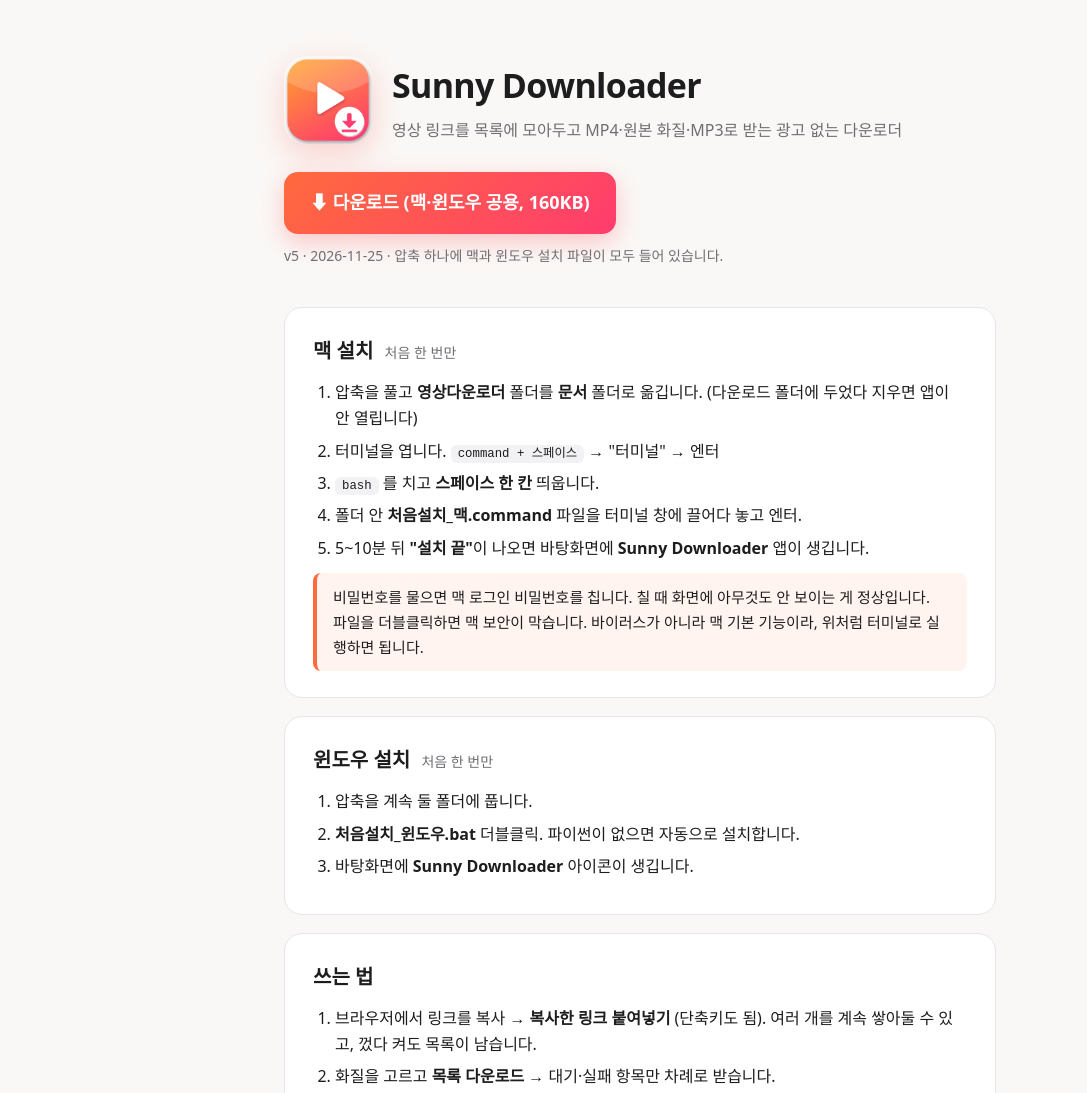
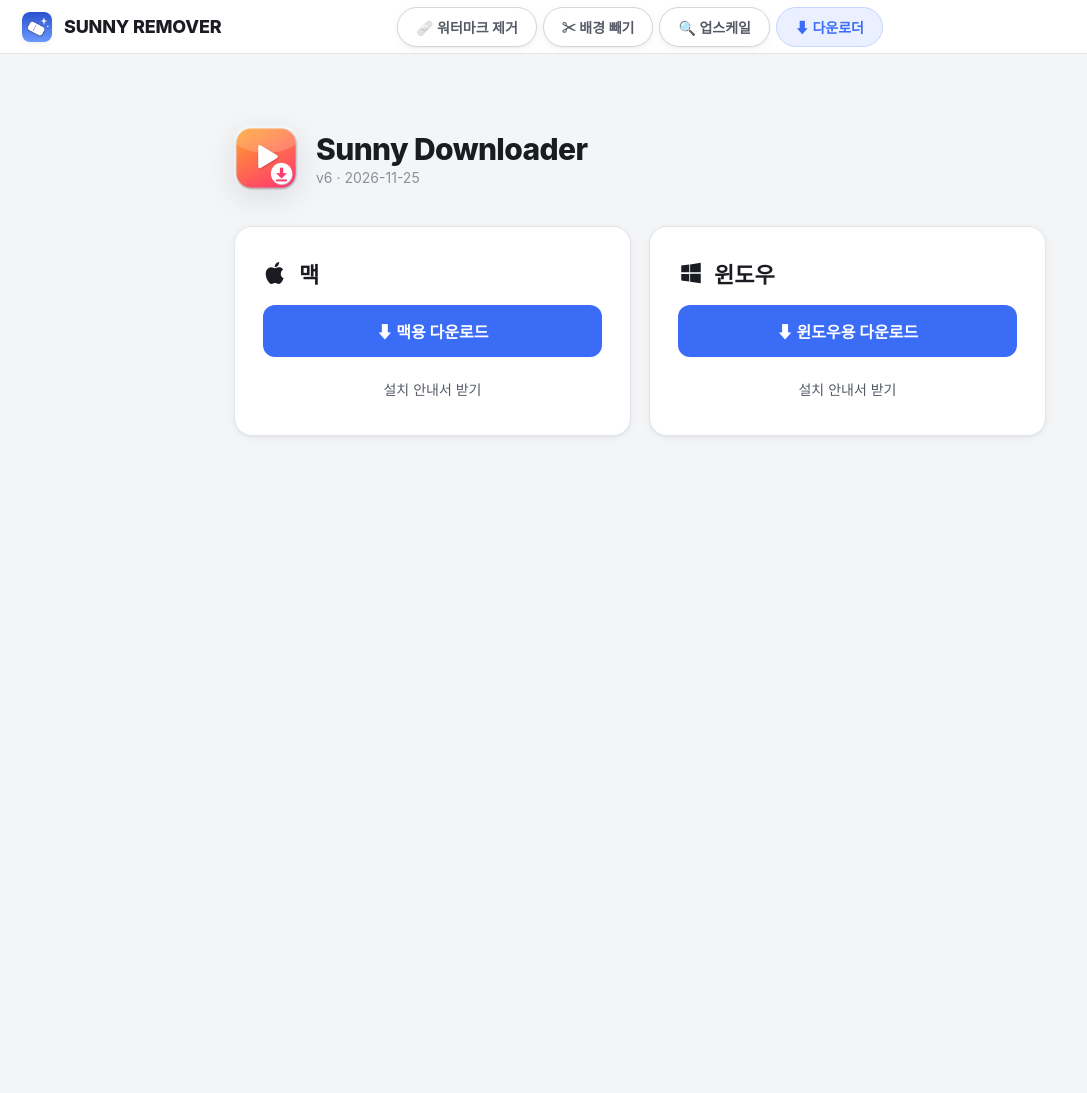
Before and after one commit to nextsunny-ai/sunny-remover, a plain HTML site: page downloader/index.html in a window 1280 px wide. Shown: the top 1093 px of the page, without its empty margins (0-1087 px from the left). After the commit the page ends 800 px from the top, so only its background shows below. Drawn offline with Linux system fonts and the light colour scheme; a web font is replaced by a local one.

Commit message:
feat: 다운로더 탭 추가 — 맥/윈도우 다운로드·안내서·버전 공지(version.json)

```diff
--- a/downloader/index.html
+++ b/downloader/index.html
@@ -4,94 +4,95 @@
 <meta charset="utf-8">
 <meta name="viewport" content="width=device-width, initial-scale=1">
 <meta name="robots" content="noindex, nofollow, noarchive">
-<title>Sunny Downloader</title>
-<link rel="icon" href="icon.png">
+<title>SUNNY REMOVER — Downloader</title>
+<link rel="icon" href="../icon-192.png">
+<link href="https://cdn.jsdelivr.net/gh/orioncactus/pretendard/dist/web/static/pretendard.css" rel="stylesheet">
 <style>
-  :root { --ink:#1d1d1f; --sub:#6e6e73; --line:#e5e5ea; --accent:#ff6a3d; --accent2:#ff3c6e; --bg:#faf8f6; }
-  * { box-sizing:border-box; }
-  body { margin:0; font-family:"Pretendard","Apple SD Gothic Neo","Malgun Gothic",system-ui,sans-serif;
-         color:var(--ink); background:var(--bg); line-height:1.65; }
-  main { max-width:760px; margin:0 auto; padding:56px 24px 80px; }
-  header { display:flex; gap:20px; align-items:center; margin-bottom:28px; }
-  header img { width:88px; height:88px; border-radius:22px; box-shadow:0 10px 30px rgba(255,90,80,.25); }
-  h1 { font-size:34px; margin:0; letter-spacing:-.02em; }
-  header p { margin:4px 0 0; color:var(--sub); }
-  .dl { display:inline-flex; align-items:center; gap:10px; padding:16px 26px; border-radius:14px;
-        background:linear-gradient(135deg,var(--accent),var(--accent2)); color:#fff; font-weight:700;
-        font-size:18px; text-decoration:none; box-shadow:0 8px 24px rgba(255,80,90,.3);
-        transition:transform .15s ease, box-shadow .15s ease; }
-  .dl:hover { transform:translateY(-2px); box-shadow:0 12px 30px rgba(255,80,90,.38); }
-  .dl:focus-visible { outline:3px solid var(--ink); outline-offset:3px; }
-  .meta { color:var(--sub); font-size:14px; margin:10px 0 40px; }
-  section { background:#fff; border:1px solid var(--line); border-radius:18px; padding:26px 28px; margin-bottom:18px; }
-  h2 { font-size:20px; margin:0 0 12px; }
-  h2 small { font-size:14px; color:var(--sub); font-weight:500; margin-left:6px; }
-  ol, ul { padding-left:22px; margin:8px 0; }
-  li { margin:6px 0; }
-  code { background:#f2f2f5; padding:2px 7px; border-radius:6px; font-size:.95em; }
-  .tip { background:#fff4ef; border-left:4px solid var(--accent); padding:12px 16px; border-radius:8px; margin:12px 0 0; font-size:15px; }
-  table { border-collapse:collapse; width:100%; font-size:15px; margin-top:6px; }
-  td { border-top:1px solid var(--line); padding:9px 6px; vertical-align:top; }
-  td:first-child { font-weight:600; white-space:nowrap; padding-right:16px; }
+:root{
+  --bg:#f4f5f7; --surface:#fff; --surface-2:#f0f1f4; --line:#e2e5ea; --line-2:#d2d6dd;
+  --t-0:#1a1c22; --t-1:#555a66; --t-2:#8a909c;
+  --acc:#3b6cf5; --acc-hover:#2f5be0; --acc-soft:#eaf0ff; --acc-line:#c5d6ff;
+  --sh-1:0 1px 2px rgba(20,23,31,.04),0 2px 8px rgba(20,23,31,.05);
+  --sh-2:0 8px 30px rgba(20,23,31,.10);
+  --tr:180ms cubic-bezier(.2,.8,.2,1);
+}
+*{margin:0;padding:0;box-sizing:border-box;}
+body{font-family:'Pretendard',-apple-system,BlinkMacSystemFont,sans-serif;background:var(--bg);color:var(--t-0);min-height:100vh;}
+.header{display:flex;align-items:center;justify-content:space-between;padding:0 22px;height:54px;
+  background:var(--surface);position:relative;border-bottom:1px solid var(--line);}
+.brand{display:flex;align-items:center;gap:12px;text-decoration:none;color:inherit;}
+.brand-mark{width:30px;height:30px;border-radius:8px;box-shadow:var(--sh-1);}
+.brand-title{font-size:18px;font-weight:800;letter-spacing:-0.01em;}
+.tabbar{position:absolute;left:50%;top:50%;transform:translate(-50%,-50%);display:flex;gap:6px;}
+.tab-btn{padding:9px 18px;border-radius:999px;border:1px solid var(--line-2);background:var(--surface);
+  color:var(--t-1);font-size:14px;font-weight:600;text-decoration:none;display:inline-flex;align-items:center;gap:7px;
+  box-shadow:var(--sh-1);transition:var(--tr);white-space:nowrap;}
+.tab-btn:hover{background:var(--surface-2);color:var(--t-0);}
+.tab-btn.active{background:var(--acc-soft);border-color:var(--acc-line);color:var(--acc);box-shadow:none;}
+main{max-width:860px;margin:0 auto;padding:72px 24px;}
+.hero{display:flex;align-items:center;gap:18px;margin-bottom:36px;}
+.hero img{width:64px;height:64px;border-radius:16px;box-shadow:var(--sh-2);}
+.hero h1{font-size:30px;font-weight:800;letter-spacing:-0.02em;}
+.hero p{color:var(--t-2);font-size:14px;margin-top:2px;}
+.cards{display:grid;grid-template-columns:1fr 1fr;gap:18px;}
+.card{background:var(--surface);border:1px solid var(--line);border-radius:18px;padding:30px 28px;box-shadow:var(--sh-1);
+  display:flex;flex-direction:column;gap:16px;transition:var(--tr);}
+.card:hover{box-shadow:var(--sh-2);transform:translateY(-2px);}
+.os{font-size:22px;font-weight:800;display:flex;align-items:center;gap:10px;}
+.os svg{width:26px;height:26px;fill:var(--t-0);}
+.dl{display:flex;justify-content:center;align-items:center;gap:8px;padding:14px;border-radius:12px;
+  background:var(--acc);color:#fff;font-weight:700;font-size:16px;text-decoration:none;transition:var(--tr);}
+.dl:hover{background:var(--acc-hover);}
+.dl:focus-visible,.guide:focus-visible,.tab-btn:focus-visible{outline:3px solid var(--acc-line);outline-offset:2px;}
+.guide{color:var(--t-1);font-size:14px;text-decoration:none;text-align:center;padding:6px;border-radius:8px;}
+.guide:hover{color:var(--acc);background:var(--acc-soft);}
+.ver{margin-top:26px;color:var(--t-2);font-size:13px;text-align:center;}
+@media (max-width:760px){
+  .brand-title{display:none;}
+  .tab-btn{padding:7px 10px;font-size:12px;}
+  .cards{grid-template-columns:1fr;}
+  main{padding:48px 18px;}
+}
 </style>
 </head>
 <body>
+<header class="header">
+  <a class="brand" href="../"><img class="brand-mark" src="../icon-192.png" alt="SUNNY REMOVER"><span class="brand-title">SUNNY REMOVER</span></a>
+  <nav class="tabbar">
+    <a class="tab-btn" href="../#wm">🩹 워터마크 제거</a>
+    <a class="tab-btn" href="../#bg">✂ 배경 빼기</a>
+    <a class="tab-btn" href="../#up">🔍 업스케일</a>
+    <a class="tab-btn active" href="./" aria-current="page">⬇ 다운로더</a>
+  </nav>
+  <span></span>
+</header>
+
 <main>
-  <header>
-    <img src="icon.png" alt="" width="88" height="88">
+  <div class="hero">
+    <img src="icon.png" alt="" width="64" height="64">
     <div>
       <h1>Sunny Downloader</h1>
-      <p>영상 링크를 목록에 모아두고 MP4·원본 화질·MP3로 받는 광고 없는 다운로더</p>
+      <p id="ver">v6</p>
     </div>
-  </header>
+  </div>
 
-  <a class="dl" href="SunnyDownloader.zip" download>⬇ 다운로드 (맥·윈도우 공용, 160KB)</a>
-  <p class="meta">v5 · 2026-11-25 · 압축 하나에 맥과 윈도우 설치 파일이 모두 들어 있습니다.</p>
-
-  <section>
-    <h2>맥 설치 <small>처음 한 번만</small></h2>
-    <ol>
-      <li>압축을 풀고 <b>영상다운로더</b> 폴더를 <b>문서</b> 폴더로 옮깁니다. (다운로드 폴더에 두었다 지우면 앱이 안 열립니다)</li>
-      <li>터미널을 엽니다. <code>command + 스페이스</code> → "터미널" → 엔터</li>
-      <li><code>bash</code> 를 치고 <b>스페이스 한 칸</b> 띄웁니다.</li>
-      <li>폴더 안 <b>처음설치_맥.command</b> 파일을 터미널 창에 끌어다 놓고 엔터.</li>
-      <li>5~10분 뒤 <b>"설치 끝"</b>이 나오면 바탕화면에 <b>Sunny Downloader</b> 앱이 생깁니다.</li>
-    </ol>
-    <p class="tip">비밀번호를 물으면 맥 로그인 비밀번호를 칩니다. 칠 때 화면에 아무것도 안 보이는 게 정상입니다.<br>
-    파일을 더블클릭하면 맥 보안이 막습니다. 바이러스가 아니라 맥 기본 기능이라, 위처럼 터미널로 실행하면 됩니다.</p>
-  </section>
-
-  <section>
-    <h2>윈도우 설치 <small>처음 한 번만</small></h2>
-    <ol>
-      <li>압축을 계속 둘 폴더에 풉니다.</li>
-      <li><b>처음설치_윈도우.bat</b> 더블클릭. 파이썬이 없으면 자동으로 설치합니다.</li>
-      <li>바탕화면에 <b>Sunny Downloader</b> 아이콘이 생깁니다.</li>
-    </ol>
-  </section>
-
-  <section>
-    <h2>쓰는 법</h2>
-    <ol>
-      <li>브라우저에서 링크를 복사 → <b>복사한 링크 붙여넣기</b> (단축키도 됨). 여러 개를 계속 쌓아둘 수 있고, 껐다 켜도 목록이 남습니다.</li>
-      <li>화질을 고르고 <b>목록 다운로드</b> → 대기·실패 항목만 차례로 받습니다.</li>
-      <li>파일 이름은 원래 영상 제목 그대로 저장됩니다.</li>
-      <li><b>다운로드 기록</b> 버튼 = 받은 날짜·제목·원본 링크가 쌓인 엑셀(csv). 레퍼런스 출처 정리용.</li>
-      <li>갑자기 안 받아지면 <b>안 받아질 때: 엔진 업데이트</b> → 프로그램을 껐다 켭니다.</li>
-    </ol>
-    <table>
-      <tr><td>편집용 1080p MP4</td><td>바로 편집 가능한 H.264 (추천)</td></tr>
-      <tr><td>최고화질 원본 MP4</td><td>원본이 4K·8K면 그대로. 원본 코덱이라 편집툴에 따라 안 열릴 수 있음</td></tr>
-      <tr><td>원본 MP4 · 프리미어 호환 변환</td><td>원본 해상도 그대로 H.264로 변환. 받은 뒤 변환 시간이 걸림</td></tr>
-      <tr><td>최고화질 원본 MKV</td><td>원본 그대로 MKV</td></tr>
-      <tr><td>음악만 MP3</td><td>소리만</td></tr>
-    </table>
-  </section>
-
-  <section>
-    <h2>이미 설치했다면 <small>새 버전으로 바꾸기</small></h2>
-    <p>새 압축의 <b>영상다운로더.pyw</b> 파일 하나만 기존 폴더에 덮어쓰면 됩니다. 재설치는 필요 없습니다.</p>
-  </section>
+  <div class="cards">
+    <section class="card">
+      <div class="os"><svg viewBox="0 0 24 24" aria-hidden="true"><path d="M16.4 12.6c0-2.6 2.1-3.8 2.2-3.9-1.2-1.8-3.1-2-3.7-2-1.6-.2-3.1.9-3.9.9-.8 0-2-.9-3.4-.9-1.7 0-3.3 1-4.2 2.6-1.8 3.1-.5 7.7 1.3 10.2.9 1.2 1.9 2.6 3.2 2.6 1.3-.1 1.8-.8 3.3-.8s2 .8 3.4.8c1.4 0 2.3-1.3 3.1-2.5 1-1.4 1.4-2.8 1.4-2.9-.1 0-2.7-1-2.7-4.1zM13.9 5c.7-.9 1.2-2 1-3.2-1 0-2.3.7-3 1.6-.7.8-1.2 2-1.1 3.1 1.2.1 2.3-.6 3.1-1.5z"/></svg>맥</div>
+      <a class="dl" href="SunnyDownloader_Mac.zip" download>⬇ 맥용 다운로드</a>
+      <a class="guide" href="Sunny%20Downloader%20%EC%84%A4%EC%B9%98%EC%95%88%EB%82%B4_%EB%A7%A5.txt" download>설치 안내서 받기</a>
+    </section>
+    <section class="card">
+      <div class="os"><svg viewBox="0 0 24 24" aria-hidden="true"><path d="M3 5.1l7.4-1v7.1H3V5.1zm0 13.8l7.4 1v-7H3v6zm8.2 1.1L21 21.4v-8.6h-9.8V20zm0-15.9v7.2H21V2.6l-9.8 1.5z"/></svg>윈도우</div>
+      <a class="dl" href="SunnyDownloader_Windows.zip" download>⬇ 윈도우용 다운로드</a>
+      <a class="guide" href="Sunny%20Downloader%20%EC%84%A4%EC%B9%98%EC%95%88%EB%82%B4_%EC%9C%88%EB%8F%84%EC%9A%B0.txt" download>설치 안내서 받기</a>
+    </section>
+  </div>
 </main>
+<script>
+fetch('version.json', {cache:'no-store'}).then(r => r.json()).then(v => {
+  document.getElementById('ver').textContent = 'v' + v.version + (v.date ? ' · ' + v.date : '');
+}).catch(() => {});
+</script>
 </body>
 </html>
--- /dev/null
+++ b/downloader/version.json
@@ -0,0 +1,6 @@
+{
+ "version": 6,
+ "date": "2026-11-25",
+ "pyw": "https://sunnyremover.com/downloader/SunnyDownloader.pyw",
+ "notes": "링크 목록·다운로드 기록·원본(4K·8K) MP4·새 버전 자동 공지"
+}
```
Also changed, not shown: index.html (+11 -2 lines), downloader/Sunny Downloader 설치안내_맥.txt (added), downloader/Sunny Downloader 설치안내_윈도우.txt (added), 4 other files.
